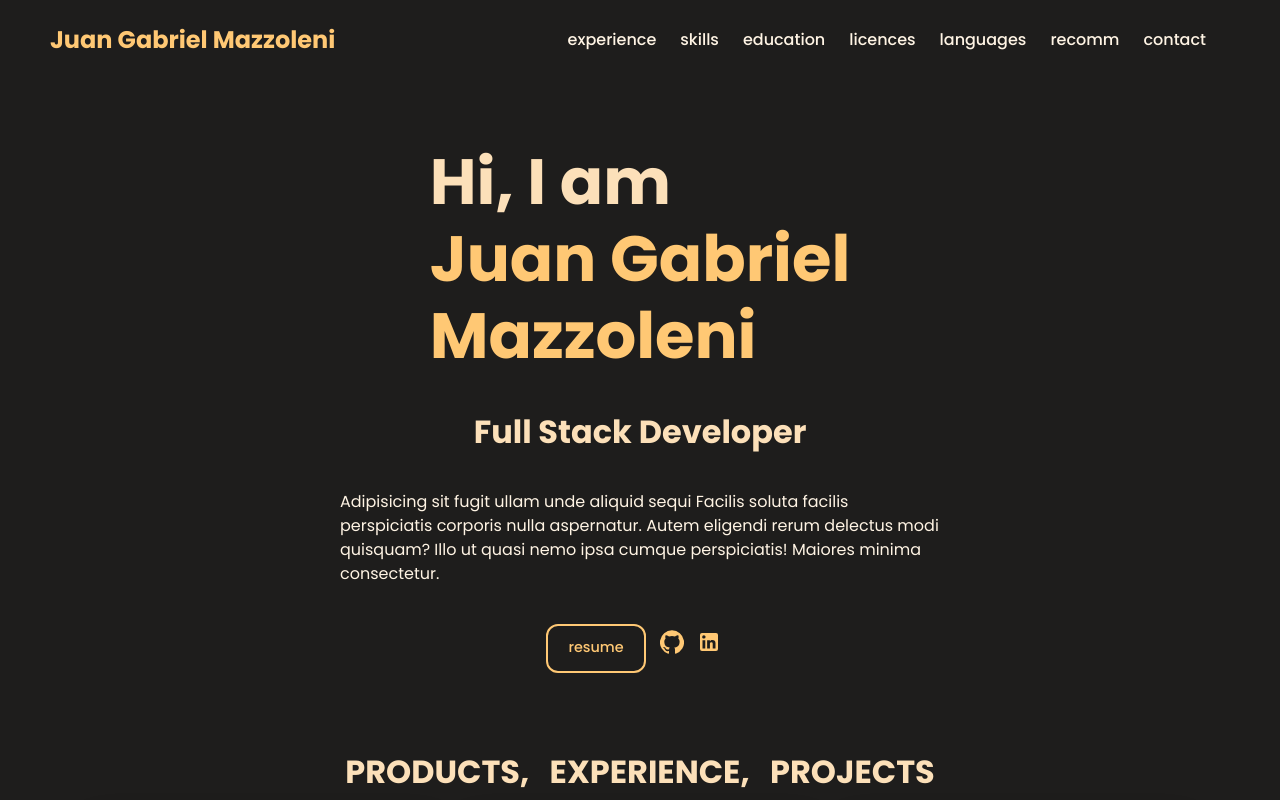
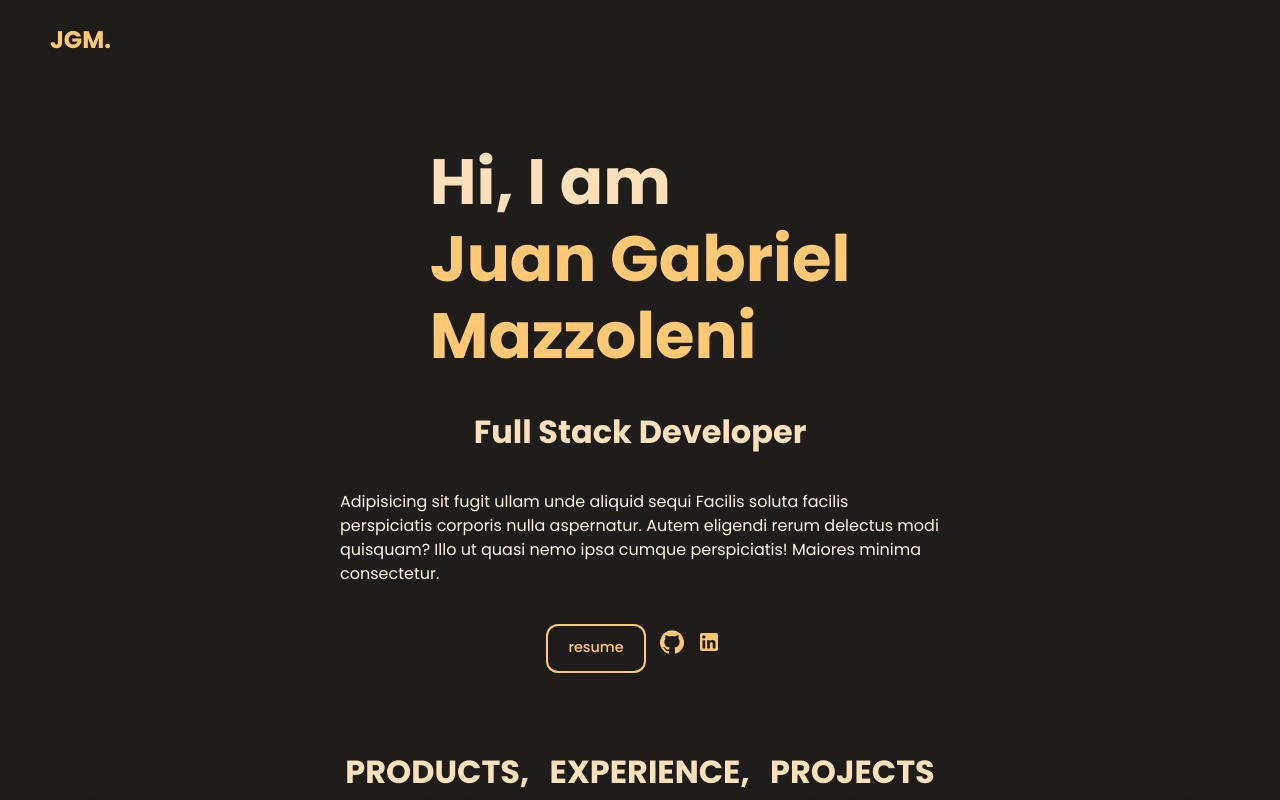
Before and after one commit to gabmzzn/portfolio, a Next.js app: page / in a window 1280 px wide. Shown: the top 800 px of the page. Built offline with nearby package versions, Linux system fonts and the light colour scheme.

Commit message:
mobile opt

```diff
--- a/components/Header/Header.js
+++ b/components/Header/Header.js
@@ -14,7 +14,7 @@ const Header = () => {
 
 	return (
 		<header className={`${css.header} ${scroll && css.shadow} center`}>
-			<h3 className={css.name}><a href='#'>Juan Gabriel Mazzoleni</a></h3>
+			<h3 className={css.name}><a href='#'>JGM.</a></h3>
 			<Navbar />
 		</header>
 	)
--- a/components/Header/Navbar/Navbar.js
+++ b/components/Header/Navbar/Navbar.js
@@ -26,7 +26,7 @@ const Navbar = () => {
 
 	return (
 		<nav className='center'>
-			<ul className={`${css.list} ${showNavList ? css.visible : ''}`}>
+			<ul className={`${css.list} ${showNavList ? css.visible : css.invisible}`}>
 				<li className={`${css.listItem} ${css.about}`}>
 					<a href={'#'} onClick={toggleNavList} className='link link--nav'>
 						About
--- a/components/Header/Navbar/Navbar.module.css
+++ b/components/Header/Navbar/Navbar.module.css
@@ -2,7 +2,7 @@
 	font-size: 16px !important;
 	margin-right: 1.5em;
 	display: flex;
-	transition: opacity 0.5s !important;
+	transition: visibility 0.3s, opacity 0.3s;
 }
 
 .listItem {
@@ -25,20 +25,25 @@
 	display: none;
 }
 
-@media (max-width: 1100px) {
+@media (max-width: 875px) {
 
 	.about {
 		display: block;
 	}
 
 	.visible {
-		visibility: visible !important;
-		opacity: 100% !important;
+		visibility: visible;
+		opacity: 100%;
+		transition: visibility 0.3s, opacity 0.3s;
+	}
+
+	.invisible {
+		visibility: hidden;
+		opacity: 0%;
+		transition: visibility 0s, opacity 0s;
 	}
 
 	.list {
-		visibility: hidden;
-		opacity: 0%;
 		flex-direction: column;
 		justify-content: center;
 		align-items: center;
@@ -48,7 +53,6 @@
 		height: 100%;
 		font-size: 26px !important;
 		background-color: var(--clr-bg);
-		transition: visibility 0.5s, opacity 0.5s !important;
 		z-index: 2;
 	}
 
@@ -60,6 +64,7 @@
 		display: flex !important;
 		margin-left: 0.8em;
 		background-color: transparent;
+		transition: visibility 0.3s, opacity 0.3s;
 		z-index: 2;
 	}
 }
--- a/styles/globals.css
+++ b/styles/globals.css
@@ -8,6 +8,7 @@
 	font-size: inherit;
 	box-shadow: none;
 	box-sizing: border-box;
+	-webkit-tap-highlight-color: rgba(255, 199, 116, 0.15);
 }
 
 html {
```
